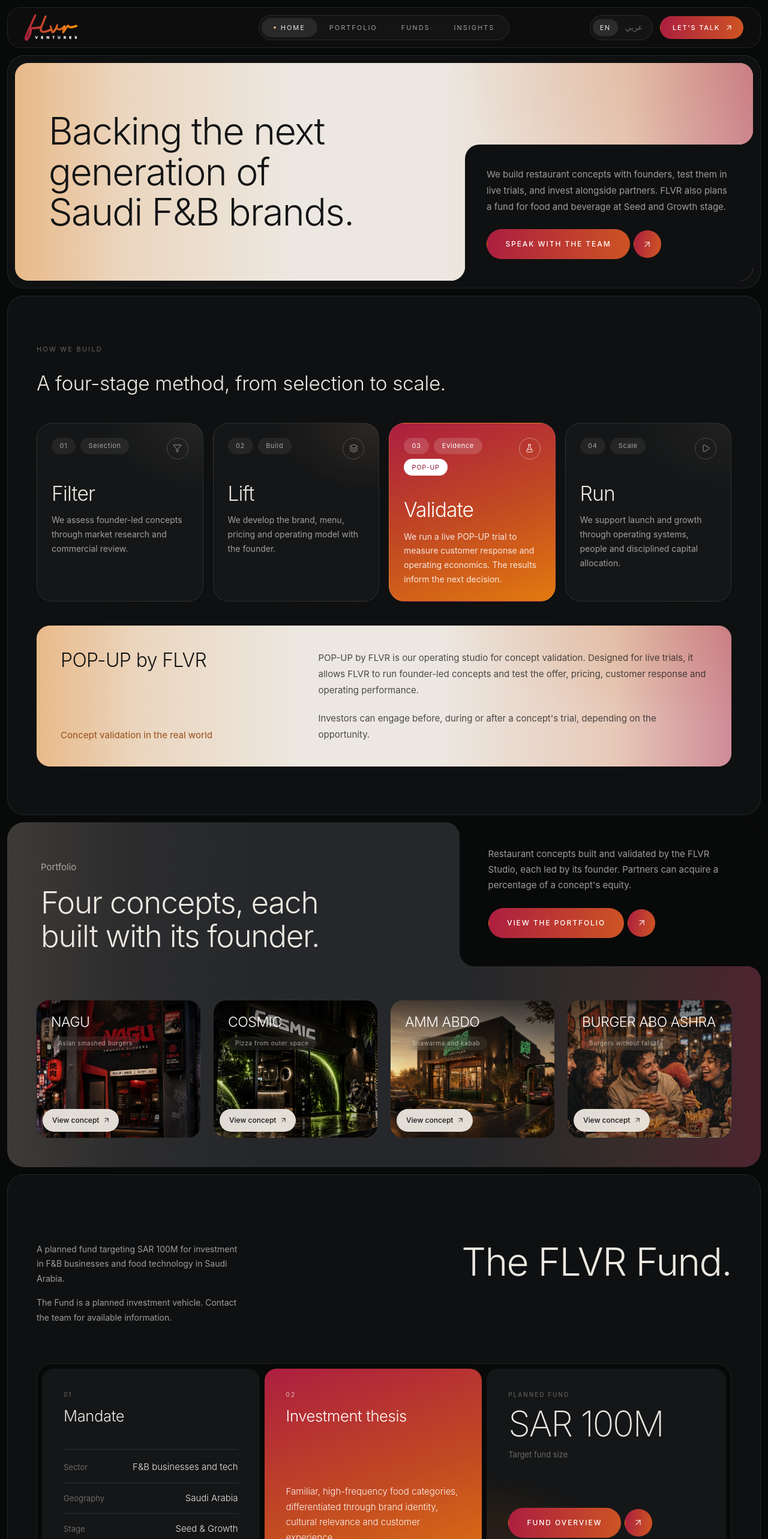
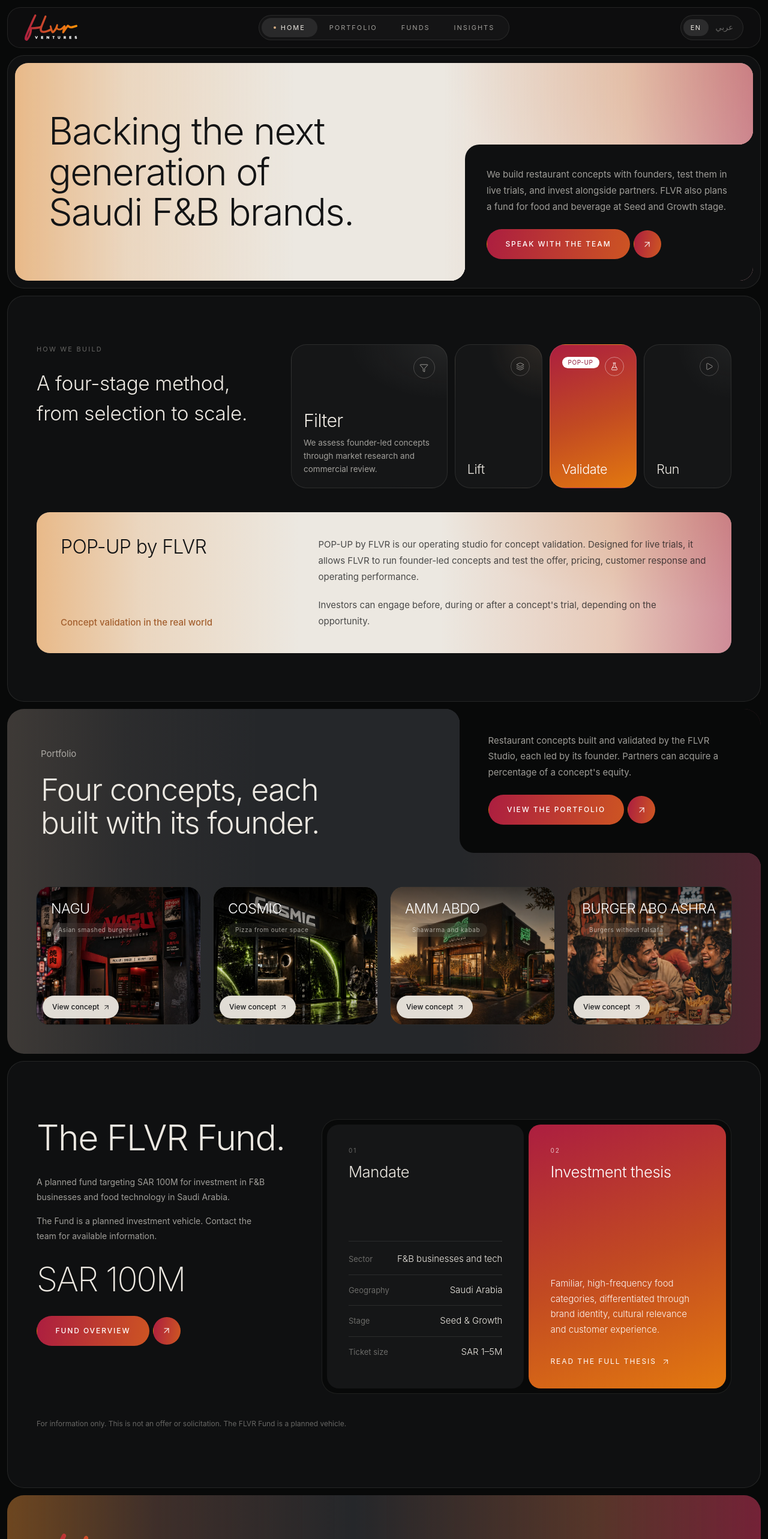
Before and after one commit to HamzaRizwan214/FLVR-Ventures, a React (Vite) app: page / in a window 1280 px wide. Shown: the top 2566 px of the page at 60% size. Built offline with nearby package versions, Linux system fonts and the light colour scheme; a web font is replaced by a local one.

Commit message:
enhancements in the website3

```diff
--- a/src/components/FloatingNav.jsx
+++ b/src/components/FloatingNav.jsx
@@ -3,9 +3,6 @@
 import {
   AnimatePresence,
   motion,
-  useReducedMotion,
-  useScroll,
-  useMotionValueEvent,
 } from "framer-motion";
 import { Plus, X, ArrowUpRight } from "lucide-react";
 import { useLanguage } from "../contexts/LanguageContext";
@@ -65,18 +62,6 @@
   const { pathname } = useLocation();
   const [isOpen, setIsOpen] = useState(false);
   const [hovered, setHovered] = useState(null);
-  const [compact, setCompact] = useState(false);
-  const reduceMotion = useReducedMotion();
-  const { scrollY } = useScroll();
-
-  // Collapse after 80px of scroll, expand again only once back near the top.
-  useMotionValueEvent(scrollY, "change", (y) =>
-    setCompact((prev) => (prev ? y > 24 : y > 80)),
-  );
-
-  const morph = reduceMotion
-    ? { duration: 0 }
-    : { type: "spring", stiffness: 260, damping: 32, mass: 0.9 };
 
   const isActive = (href) => pathname === href || (href !== "/" && pathname.startsWith(`${href}/`));
   const activeHref = menuItems.find((m) => isActive(m.href))?.href ?? null;
@@ -93,31 +78,18 @@
 
   return (
     <>
-      {/* Fixed bar. At the top it spans the page; once you scroll it collapses into a
-          compact pill at the end (right) edge: logo + pills + language + button, freeing the view.
-          Layout spacer in <Layout> keeps content below the full-size bar. */}
+      {/* Fixed bar, full width, the same at every scroll position. The spacer in <Layout> keeps
+          content below it. */}
       <header className="pointer-events-none fixed inset-x-2 top-2 z-50 sm:inset-x-3 sm:top-3">
-        <motion.div
-          layout
-          transition={morph}
-          style={{ borderRadius: compact ? 18 : 22 }}
-          className={cn(
-            "pointer-events-auto flex items-center border border-[var(--border-default)] bg-[var(--bg-primary)]/80 px-4 backdrop-blur-xl md:px-5",
-            compact
-              ? "ms-auto h-[52px] w-fit gap-5 px-5 md:h-[56px] md:gap-9 md:px-6"
-              : "h-[60px] w-full justify-between md:h-[68px] md:grid md:grid-cols-[1fr_auto_1fr] lg:px-7",
-          )}
-        >
-          <motion.div layout="position" transition={morph} className="justify-self-start">
+        <div className="pointer-events-auto flex h-[60px] w-full items-center justify-between rounded-[20px] border border-[var(--border-default)] bg-[var(--bg-primary)]/80 px-4 backdrop-blur-xl md:h-[68px] md:grid md:grid-cols-[1fr_auto_1fr] md:rounded-[22px] md:px-5 lg:px-7">
+          <div className="justify-self-start">
             <Link to="/" aria-label="FLVR Ventures" className="flex items-center">
               <img src="/flvr.svg" alt="FLVR Ventures" className="h-10 w-auto md:h-11" />
             </Link>
-          </motion.div>
+          </div>
 
           {/* Desktop: segmented pill group with a sliding highlight */}
-          <motion.nav
-            layout="position"
-            transition={morph}
+          <nav
             aria-label="Primary"
             onMouseLeave={() => setHovered(null)}
             className="hidden items-center rounded-full border border-[var(--border-default)] bg-white/[0.03] p-1 md:flex"
@@ -152,20 +124,10 @@
                 </Link>
               );
             })}
-          </motion.nav>
+          </nav>
 
-          <motion.div
-            layout="position"
-            transition={morph}
-            className={cn("flex items-center justify-self-end", compact ? "gap-4" : "gap-3")}
-          >
+          <div className="flex items-center gap-3 justify-self-end">
             <LanguageSwitch className="hidden md:flex" />
-            <div className="hidden lg:block">
-              <Link to="/contact" className="btn-primary !gap-2 !py-2.5 !pe-4 !ps-5 !text-[11px]">
-                <BilingualText en="Let's talk" ar="تواصل" />
-                <ArrowUpRight size={14} strokeWidth={1.75} className="rtl:-scale-x-100" />
-              </Link>
-            </div>
 
             <button
               type="button"
@@ -176,8 +138,8 @@
               <BilingualText en="Menu" ar="القائمة" />
               <Plus size={14} strokeWidth={1.5} />
             </button>
-          </motion.div>
-        </motion.div>
+          </div>
+        </div>
       </header>
 
       {/* Mobile menu: a full panel in the same visual language */}
--- a/src/components/HomeFund.jsx
+++ b/src/components/HomeFund.jsx
@@ -12,7 +12,7 @@
 // Mandate rows shown on Home; the full six-term table is on the Funds page.
 const mandateRows = ["Sector", "Geography", "Stage", "Ticket size"];
 
-// Cell wrapper: rises in, with a stagger.
+// Tray cell: rises in, with a stagger.
 function Cell({ index, className, style, children }) {
   return (
     <motion.div
@@ -21,24 +21,29 @@
       viewport={{ once: true, margin: "-40px" }}
       transition={{ delay: index * 0.1, duration: 0.8, ease }}
       style={style}
-      className={`flex min-h-[340px] flex-col rounded-[20px] p-7 lg:min-h-[380px] lg:p-9 ${className}`}
+      className={`flex min-h-[340px] flex-col rounded-[20px] p-7 xl:min-h-[440px] xl:p-9 ${className}`}
     >
       {children}
     </motion.div>
   );
 }
 
-// Home: the Fund. Two short paragraphs and the title, then a dark tray
-// holding three cells: Mandate, Investment thesis (brand gradient) and the target size.
+// Home: the Fund. Left column: title, the two short paragraphs, then the headline figure and one
+// button directly under them. Right: a dark tray with two cells, Mandate and Investment thesis (brand gradient).
 export default function HomeFund() {
   const rows = mandateRows.map((l) => fund.terms.find((t) => t.label.en === l));
   const target = fund.terms.find((t) => t.label.en === "Target fund size");
 
   return (
-    <section className="panel px-6 py-20 lg:px-12 lg:py-28">
-      {/* Top row */}
-      <div className="flex flex-col gap-8 xl:grid xl:grid-cols-[minmax(0,21rem)_minmax(0,1fr)] xl:items-start xl:gap-x-10">
-        <div className="order-2 space-y-4 text-[14px] leading-[1.75] text-[var(--text-secondary)] xl:order-1">
+    <section className="panel px-6 py-20 lg:px-12 lg:py-24">
+      <div className="grid grid-cols-1 gap-10 xl:grid-cols-[minmax(0,1fr)_minmax(0,1.6fr)] xl:gap-12">
+        {/* Left column */}
+        <div className="flex flex-col">
+          <h2 className="text-[clamp(2.4rem,4.6vw,4.4rem)] font-light leading-[1.04] tracking-[-0.025em] text-[var(--text-primary)]">
+            <BilingualText en="The FLVR Fund." ar="صندوق فلايفر." />
+          </h2>
+
+          <div className="mt-8 max-w-[24rem] space-y-4 text-[14px] leading-[1.75] text-[var(--text-secondary)]">
             <p>
               <T t={fund.intro} />
             </p>
@@ -47,14 +52,21 @@
             </p>
           </div>
 
-        <h2 className="order-1 text-[clamp(2.4rem,5vw,4.6rem)] font-light leading-[1.04] tracking-[-0.025em] text-[var(--text-primary)] xl:order-2 xl:justify-self-end">
-          <BilingualText en="The FLVR Fund." ar="صندوق فلايفر." />
-        </h2>
+          <div className="mt-8">
+            <p className="text-[clamp(2.8rem,4.4vw,4.2rem)] font-extralight leading-none tracking-[-0.035em] text-[var(--text-primary)]">
+              <T t={target.value} />
+            </p>
+            <div className="mt-8">
+              <CtaLink to="/funds" variant="primary">
+                <BilingualText en="Fund overview" ar="نظرة عامة على الصندوق" />
+              </CtaLink>
+            </div>
+          </div>
         </div>
 
-      {/* Tray */}
-      <div className="mt-12 rounded-[26px] border border-[var(--border-default)] bg-[var(--bg-page)] p-2 lg:mt-16">
-        <div className="grid grid-cols-1 gap-2 md:grid-cols-2 xl:grid-cols-[1fr_1fr_1.1fr]">
+        {/* Tray: two cells */}
+        <div className="rounded-[26px] border border-[var(--border-default)] bg-[var(--bg-page)] p-2">
+          <div className="grid grid-cols-1 gap-2 md:grid-cols-2">
             {/* 01 Mandate */}
             <Cell index={0} className="bg-[var(--bg-secondary)]">
               <p className="eyebrow !text-[10px]">01</p>
@@ -82,14 +94,9 @@
             <Cell
               index={1}
               className="text-white"
-            style={{
-              background:
-                "linear-gradient(160deg, #ac1e40 0%, #c24a22 52%, #e3790f 100%)",
-            }}
+              style={{ background: "linear-gradient(160deg, #ac1e40 0%, #c24a22 52%, #e3790f 100%)" }}
             >
-            <p className="text-[10px] uppercase tracking-[0.2em] text-white/70">
-              02
-            </p>
+              <p className="text-[10px] uppercase tracking-[0.2em] text-white/70">02</p>
               <h3 className="mt-3 text-[1.6rem] font-light leading-tight tracking-[-0.015em]">
                 <T t={fund.thesis.label} />
               </h3>
@@ -100,10 +107,7 @@
                 to="/funds#thesis"
                 className="group mt-8 inline-flex w-fit items-center gap-2 text-[12px] uppercase tracking-[0.16em] text-white"
               >
-              <BilingualText
-                en="Read the full thesis"
-                ar="اقرأ الفرضية كاملة"
-              />
+                <BilingualText en="Read the full thesis" ar="اقرأ الفرضية كاملة" />
                 <ArrowUpRight
                   size={15}
                   strokeWidth={1.5}
@@ -111,38 +115,7 @@
                 />
               </Link>
             </Cell>
-
-          {/* Target size + actions */}
-          <Cell
-            index={2}
-            className="relative overflow-hidden bg-[var(--bg-secondary)] md:col-span-2 xl:col-span-1"
-          >
-            <div
-              aria-hidden="true"
-              className="pointer-events-none absolute inset-0"
-              style={{
-                background:
-                  "radial-gradient(80% 70% at 0% 100%, rgba(172,30,64,0.22), rgba(227,121,15,0.08) 50%, transparent 75%)",
-              }}
-            />
-            <p className="eyebrow relative !text-[10px]">
-              <BilingualText en="Planned fund" ar="الصندوق المخطط" />
-            </p>
-            <p className="relative mt-3 text-[clamp(2.8rem,4.6vw,4.4rem)] font-extralight leading-none tracking-[-0.035em] text-[var(--text-primary)]">
-              <T t={target.value} />
-            </p>
-            <p className="relative mt-3 text-[13px] text-[var(--text-muted)]">
-              <T t={target.label} />
-            </p>
-            <div className="relative mt-auto flex flex-col items-start gap-3 pt-10">
-              <CtaLink to="/funds" variant="primary">
-                <BilingualText en="Fund overview" ar="نظرة عامة على الصندوق" />
-              </CtaLink>
-              <CtaLink to="/contact?interest=invest" variant="outline">
-                <BilingualText en="Speak with the team" ar="تحدث مع الفريق" />
-              </CtaLink>
           </div>
-          </Cell>
         </div>
       </div>
 
--- a/src/components/HomeSteps.jsx
+++ b/src/components/HomeSteps.jsx
@@ -1,3 +1,4 @@
+import { useState } from "react";
 import { motion } from "framer-motion";
 import { Filter, FlaskConical, Layers, Play } from "lucide-react";
 import SectionHeading from "./SectionHeading";
@@ -18,13 +19,88 @@
   run: "radial-gradient(90% 55% at 100% 0%, rgba(236,232,225,0.05), transparent 70%), var(--bg-secondary)",
 };
 
+// One stage in the expanding row. Hover or focus opens it. The open face has a fixed minimum
+// width so its text never reflows while the card animates.
+function ExpandingStage({ step, active, onActivate }) {
+  const Icon = icons[step.key];
+  const hot = step.key === "validate";
+  const tone = hot ? "text-white" : "text-[var(--text-primary)]";
+
+  return (
+    <article
+      tabIndex={0}
+      onMouseEnter={onActivate}
+      onFocus={onActivate}
+      aria-expanded={active}
+      style={{ background: tones[step.key], flexGrow: active ? 1.8 : 1, flexBasis: 0 }}
+      className={cn(
+        "relative min-w-0 cursor-default overflow-hidden rounded-[26px] border outline-none transition-[flex-grow] duration-[900ms] ease-[cubic-bezier(0.22,1,0.36,1)] focus-visible:ring-1 focus-visible:ring-[var(--accent)]",
+        hot ? "border-white/10" : "border-[var(--border-default)]",
+      )}
+    >
+      {/* Closed face: icon and title */}
+      <div
+        className={cn(
+          "absolute inset-0 flex flex-col justify-between p-5 transition-opacity duration-500",
+          active ? "pointer-events-none opacity-0" : "opacity-100 delay-300",
+        )}
+      >
+        <div className="flex items-start justify-between gap-2">
+          {hot ? <span className="pill !bg-white !px-2.5 !py-0.5 !text-[10px] !text-[#8f1735]">POP-UP</span> : <span />}
+          <span
+            aria-hidden="true"
+            className={cn(
+              "flex h-8 w-8 shrink-0 items-center justify-center rounded-full border",
+              hot ? "border-white/40 text-white" : "border-[var(--border-strong)] text-[var(--text-secondary)]",
+            )}
+          >
+            <Icon size={14} strokeWidth={1.5} />
+          </span>
+        </div>
+        <h3 className={cn("text-[1.35rem] font-light leading-none tracking-[-0.02em]", tone)}>
+          <T t={step.title} />
+        </h3>
+      </div>
+
+      {/* Open face: title and description */}
+      <div
+        className={cn(
+          "absolute inset-y-0 start-0 flex w-full min-w-[15rem] flex-col p-5 transition-opacity duration-500",
+          active ? "opacity-100 delay-300" : "pointer-events-none opacity-0",
+        )}
+      >
+        <div className="flex items-start justify-between gap-3">
+          {hot ? <span className="pill !bg-white !text-[#8f1735]">POP-UP</span> : <span />}
+          <span
+            aria-hidden="true"
+            className={cn(
+              "flex h-9 w-9 shrink-0 items-center justify-center rounded-full border",
+              hot ? "border-white/40 text-white" : "border-[var(--border-strong)] text-[var(--text-secondary)]",
+            )}
+          >
+            <Icon size={15} strokeWidth={1.5} />
+          </span>
+        </div>
+        <h3 className={cn("mt-auto text-[1.9rem] font-light leading-none tracking-[-0.025em]", tone)}>
+          <T t={step.title} />
+        </h3>
+        <p className={cn("mt-3 text-[13.5px] leading-[1.6]", hot ? "text-white/85" : "text-[var(--text-secondary)]")}>
+          <T t={step.desc} />
+        </p>
+      </div>
+    </article>
+  );
+}
+
 // Home: the four-stage method. All four cards are always visible, nothing to drag or swipe:
 // one column on phones, 2 x 2 on tablets and small laptops, one row of four from 1280px.
 // Only on very wide screens (1700px+) does the heading move beside the cards.
 export default function HomeSteps() {
+  const [open, setOpen] = useState(steps[0].key);
+
   return (
     <section className="panel overflow-hidden px-6 py-16 lg:px-12 lg:py-20 2xl:py-28">
-      <div className="grid grid-cols-1 gap-10 min-[1700px]:grid-cols-[minmax(0,340px)_minmax(0,1fr)] min-[1700px]:gap-14">
+      <div className="grid grid-cols-1 gap-10 xl:grid-cols-[minmax(0,clamp(380px,30vw,520px))_minmax(0,1fr)] xl:gap-10">
         <SectionHeading
           className="!mb-0"
           titleClassName="text-[clamp(1.75rem,2.6vw,2.6rem)]"
@@ -37,7 +113,20 @@
           }
         />
 
-        <div className="grid grid-cols-1 gap-3 sm:grid-cols-2 xl:grid-cols-4 xl:gap-4">
+        {/* xl and up: heading left, expanding row right */}
+        <div className="hidden h-[15rem] gap-3 xl:flex">
+          {steps.map((step) => (
+            <ExpandingStage
+              key={step.key}
+              step={step}
+              active={open === step.key}
+              onActivate={() => setOpen(step.key)}
+            />
+          ))}
+        </div>
+
+        {/* Below xl: all four cards always visible, nothing to hover */}
+        <div className="grid grid-cols-1 gap-3 sm:grid-cols-2 xl:hidden">
           {steps.map((step, i) => {
             const Icon = icons[step.key];
             const hot = step.key === "validate";
@@ -57,10 +146,6 @@
                 <div className="relative flex flex-1 flex-col p-6">
                   <div className="flex items-start justify-between gap-3">
                     <div className="flex flex-wrap gap-2">
-                      <span className={cn("pill", hot && "!bg-white/15 !text-white")}>0{i + 1}</span>
-                      <span className={cn("pill", hot && "!bg-white/15 !text-white")}>
-                        <T t={step.descriptor} />
-                      </span>
                       {hot && <span className="pill !bg-white !text-[#8f1735]">POP-UP</span>}
                     </div>
                     <span
@@ -78,7 +163,7 @@
 
                   <h3
                     className={cn(
-                      "mt-10 text-[2.1rem] font-light leading-none tracking-[-0.025em] 2xl:text-[2.5rem]",
+                      "mt-6 text-[2.1rem] font-light leading-none tracking-[-0.025em] 2xl:text-[2.5rem]",
                       hot ? "text-white" : "text-[var(--text-primary)]",
                     )}
                   >
--- a/src/pages/Portfolio.jsx
+++ b/src/pages/Portfolio.jsx
@@ -51,7 +51,7 @@
       />
 
       {/* 2 · The same method for every concept */}
-      <section className="panel px-6 py-20 lg:px-12 lg:py-28">
+      {/* <section className="panel px-6 py-20 lg:px-12 lg:py-28">
         <SectionHeading
           eyebrow={<BilingualText en="Method" ar="المنهجية" />}
           title={
@@ -86,7 +86,7 @@
             </motion.div>
           ))}
         </div>
-      </section>
+      </section> */}
 
       {/* 3 · Closing call to action: warm light box, same family as the hero banner */}
       {/* <motion.section
```
Also changed, not shown: src/components/ConceptModal.jsx (+0 -9 lines). Lines whose indentation alone changed are shown as unchanged.
